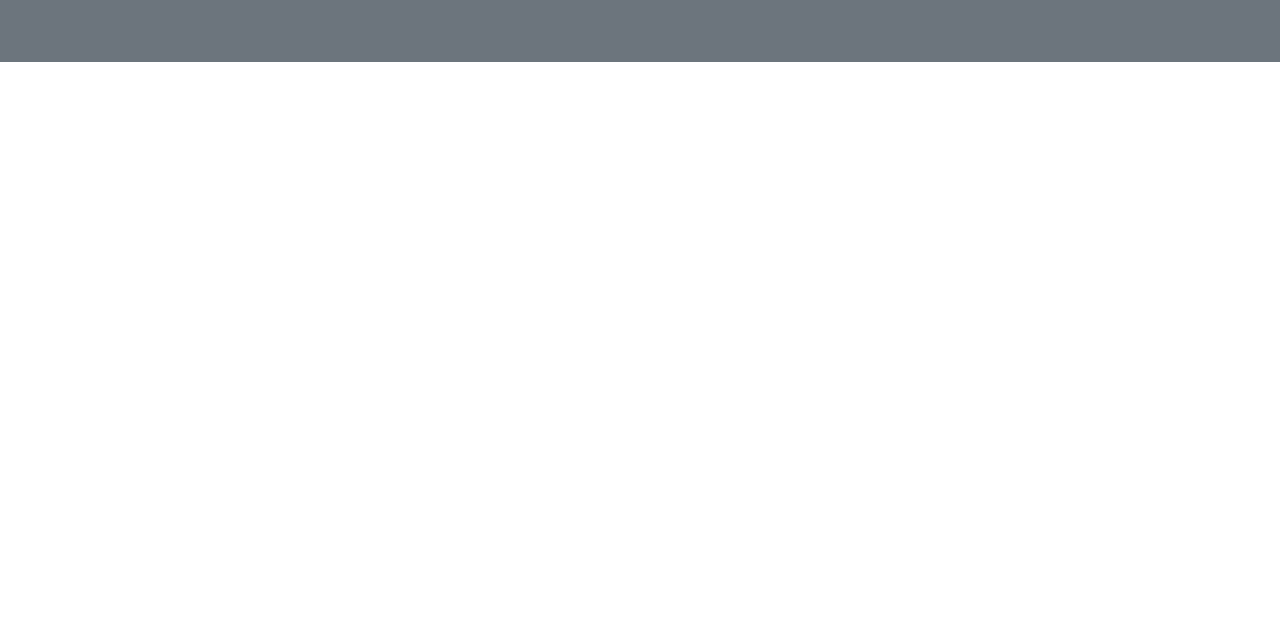
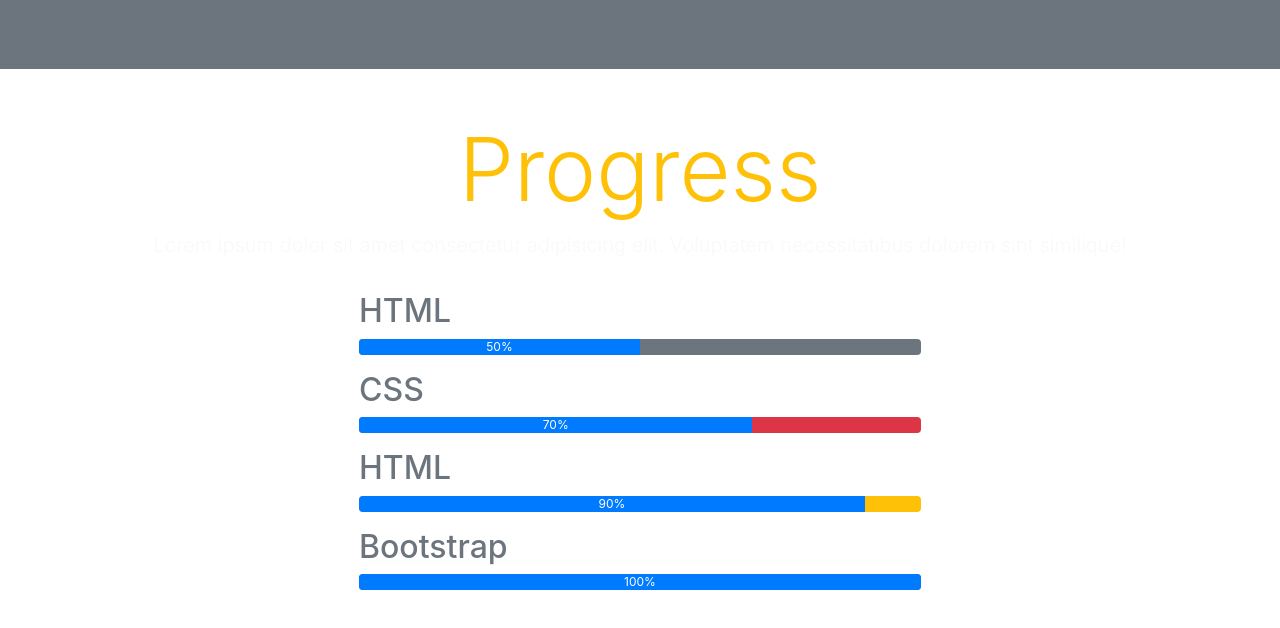
Before and after one commit to AlekhineFan/bootstrap-demo-page, a plain HTML site: page index.html in a window 1280 px wide. Shown: the part 2669-3297 px from the top of the page. Before the commit the page ends 2731 px from the top, so only its background shows below. Drawn offline with nearby package versions, Linux system fonts and the light colour scheme.

Commit message:
create progress bars

```diff
--- a/index.html
+++ b/index.html
@@ -127,6 +127,7 @@
             <p class="lead text-light">Lorem ipsum dolor sit amet consectetur adipisicing elit. Voluptatem necessitatibus dolorem sint similique!</p>
           </div>
         </div>
+      </div>
 
         <div class="row">
           <div class="col-lg-4 col-sm-10 mx-auto mb-4">
@@ -184,6 +185,39 @@
             </div>
           </div>
         </div>
+      </div>
+    </section>
+
+    <section class="p-5">
+      <div class="container-fluid">
+
+        <div class="row">
+          <div class="col text-center mb-3">
+            <h1 class="text-warning display-2">Progress</h1>
+            <p class="lead text-light">Lorem ipsum dolor sit amet consectetur adipisicing elit. Voluptatem necessitatibus dolorem sint similique!</p>
+          </div>
+        </div>
+
+        <div class="row justify-content-center">
+          <div class="col-lg-6 col-sm-10 text-secondary">
+            <h2>HTML</h2>
+            <div class="progress bg-secondary mb-3">
+              <div class="progress-bar" style="width:50%">50%</div>
+            </div>
+            <h2>CSS</h2>
+            <div class="progress bg-danger mb-3">
+              <div class="progress-bar" style="width:70%">70%</div>
+            </div>
+            <h2>HTML</h2>
+            <div class="progress bg-warning mb-3">
+              <div class="progress-bar" style="width:90%">90%</div>
+            </div>
+            <h2>Bootstrap</h2>
+            <div class="progress bg-secondary mb-3">
+              <div class="progress-bar" style="width:100%">100%</div>
+            </div>
+          </div>
+        </div>
 
       </div>
     </section>
```
